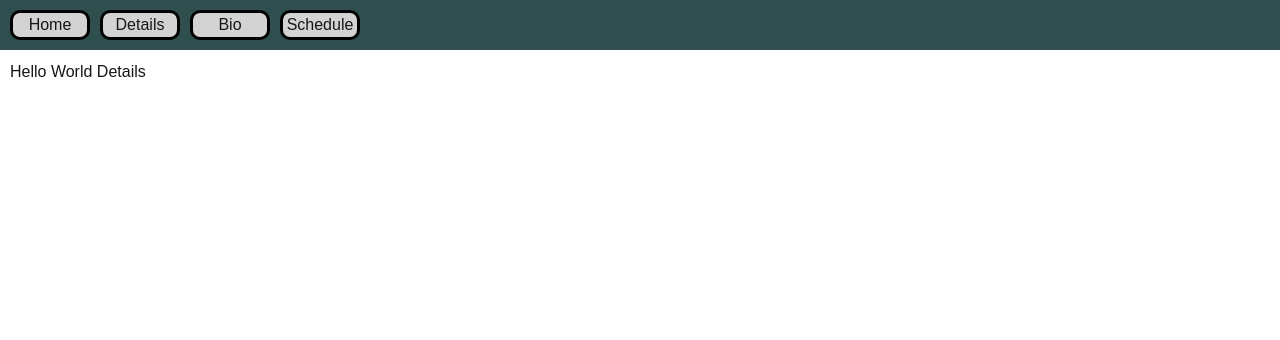
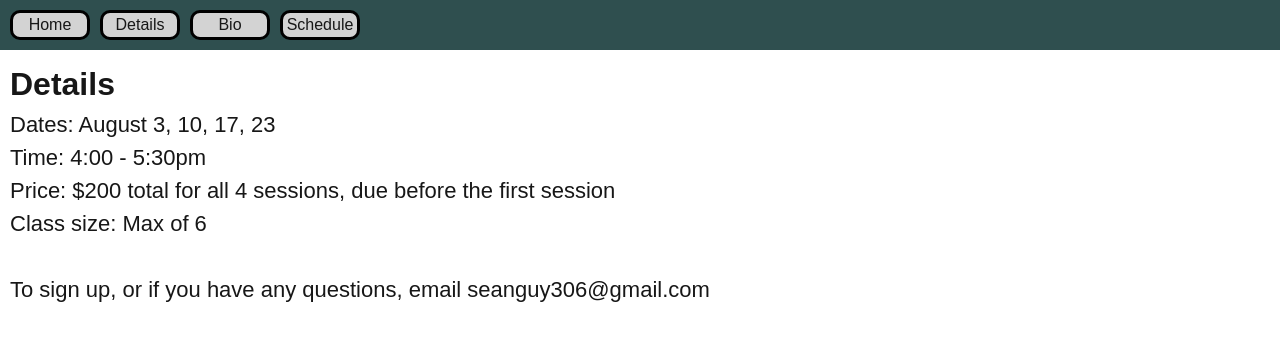
Before and after one commit to seanmd8/algebra-1-jumpstart, a Next.js app: page /algebra-1-jumpstart/details in a window 1280 px wide. Shown: the top 340 px of the page. Built offline with nearby package versions, Linux system fonts and the light colour scheme.

Commit message:
Finished Unit Summaries

```diff
--- a/app/components/Navbar.tsx
+++ b/app/components/Navbar.tsx
@@ -16,7 +16,11 @@ export function Navbar() {
 }
 
 function NavbarButton(props: {link: string, text: string}){
-    return <button className="navbar-button">
-        <a href={props.link}>{props.text}</a>
-    </button>
+    return (
+        <a href={props.link}>
+            <button className="navbar-button">
+                {props.text}
+            </button>
+        </a>
+    )
 }
--- a/app/details/page.tsx
+++ b/app/details/page.tsx
@@ -1,5 +1,15 @@
+import "../globals.css"
+
 export default function Details() {
-  return (
-      <p>Hello World Details</p>
-  );
+    return (
+        <div className="normal-text-container">
+            <h1 className="page-header">Details</h1>
+            <p>Dates: August 3, 10, 17, 23</p>
+            <p>Time: 4:00 - 5:30pm</p>
+            <p>Price: $200 total for all 4 sessions, due before the first session</p>
+            <p>Class size: Max of 6</p>
+            <br/>
+            <p>To sign up, or if you have any questions, email seanguy306@gmail.com</p>
+        </div>
+    );
 }
--- a/app/globals.css
+++ b/app/globals.css
@@ -22,7 +22,7 @@ body {
     margin: 10px;
 }
 
-.normal-text {
+.normal-text, .normal-text-container {
     font-size: 22px;
 }
 
--- a/app/text/bio/bio.tsx
+++ b/app/text/bio/bio.tsx
@@ -1,6 +1,6 @@
 const bioText = `
     My name is Sean Dunbar. I graduated from Portland State University with a BS in Computer Science
-    in 2024. I have 2 years of tutoring experience...
+    in 2024. I have 2 years of tutoring experience
 `;
 
 export default bioText;
--- a/app/text/units/unit2.tsx
+++ b/app/text/units/unit2.tsx
@@ -1,7 +1,10 @@
 const unit2Title = `Unit 2: Linear Equations and Systems`;
 const unit2Date = `August 10, 2026 at 4:00`;
 const unit2Text = [
-    `- Manipulating equations via `,
+    `- Learn how equations can be used to represent word problems`,
+    `- Learn how to rewrite equations, show they are equivalent, and solve them`,
+    `- Learn how to put an equation into slope-intercept form, and how to graph it`,
+    `- Learn how manipulating an equation can change it's graph`
 ];
 
 export {unit2Title, unit2Date, unit2Text};
--- a/app/text/units/unit3.tsx
+++ b/app/text/units/unit3.tsx
@@ -1,7 +1,9 @@
 const unit3Title = `Unit 3: Two Variable Statistics`;
 const unit3Date = `August 17, 2026 at 4:00`;
 const unit3Text = [
-    "Stuff",
+    `- Learn how to find relationships from tables`,
+    `- Learn how to create best fit lines for data`,
+    `- Learn to judge how closely a line fits the data`,
 ];
 
 export {unit3Title, unit3Date, unit3Text};
--- a/app/text/units/unit4.tsx
+++ b/app/text/units/unit4.tsx
@@ -1,7 +1,9 @@
 const unit4Title = `Unit 4: Linear Inequalities and Systems`;
 const unit4Date = `August 24, 2026 at 4:00`;
 const unit4Text = [
-    "Stuff",
+    `- Represent word problems using inequalities`,
+    `- Graph situations with inequalities`,
+    `- Solve systems of equations involving inequalities`,
 ];
 
 export {unit4Title, unit4Date, unit4Text};
```
